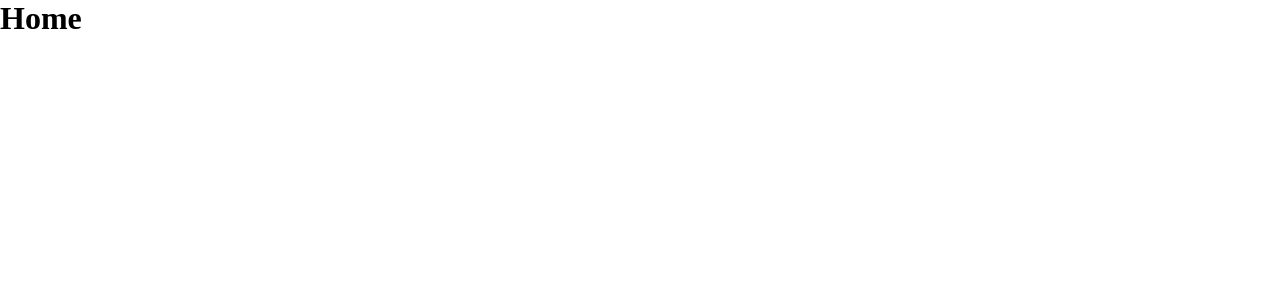
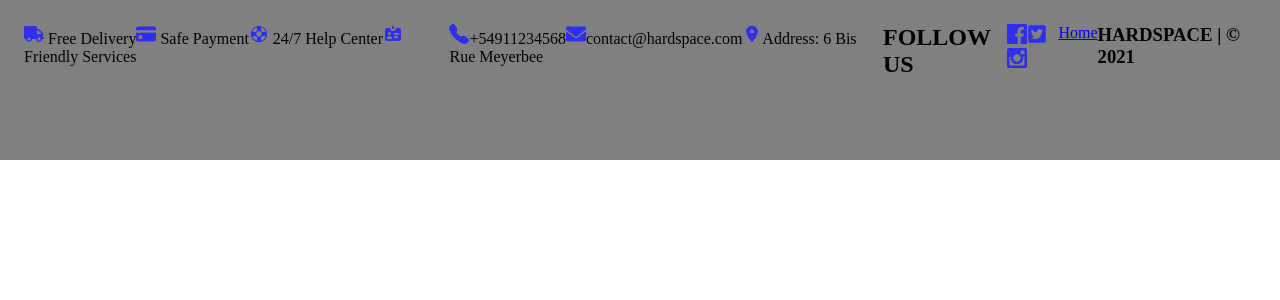
Before and after one commit to lucianhoff/hardspace-webapp, a React (Create React App) app in the folder frontend/: page / in a window 1280 px wide. Shown: the top 300 px of the page. Built offline with nearby package versions, Linux system fonts and the light colour scheme.

Commit message:
mejoras footer

```diff
--- /dev/null
+++ b/frontend/src/component-styles/footer.css
@@ -0,0 +1,22 @@
+.footer{
+    width: 100%;
+    height: 20vh;
+    background-color: grey;
+    display: fleX;
+    flex-direction: row;
+    padding: 1.5rem;
+}
+
+
+
+.icons{
+    display: flex;
+    flex-direction: column;
+}
+
+.colorIcons{
+    color:rgb(46, 46, 236);
+    width: 20px;
+    height: 20px;
+
+}
--- a/frontend/src/components/Footer.js
+++ b/frontend/src/components/Footer.js
@@ -1,37 +1,51 @@
 import React from "react"
-import '../components-styles/Footer.css';
-import {Link} from 'react-router-dom'
+import '../component-styles/footer.css';
+import { Link } from 'react-router-dom';
+import { FaTruck } from 'react-icons/fa';
+import { BsFillCreditCardFill } from 'react-icons/bs';
+import { IoIosHelpBuoy } from 'react-icons/io';
+import { HiIdentification } from 'react-icons/hi';
+import { GrFacebook } from 'react-icons/gr';
+import { BsTelephoneFill } from 'react-icons/bs';
+import { FaEnvelope } from 'react-icons/fa';
+import { MdLocationOn } from 'react-icons/md';
+import { FaTwitterSquare } from 'react-icons/fa';
+import { ImInstagram } from 'react-icons/im';
 
 
 const Footer = () => {
   return (
     <>
-    <div>
-      <footer>
-      <div className="infoIcons">
-        <i class="fab FaTruck"></i>
-        <i class="fab BsFillCreditCardFill"></i>
-        <i class="fab IoIosHelpBuoyr"></i>
-        <i class="fab HiIdentification"></i>
+      <footer className="footer">
+        <div className="">
+          <FaTruck className="colorIcons" /> Free Delivery
+          <BsFillCreditCardFill className="colorIcons"/> Safe Payment
+          <IoIosHelpBuoy className="colorIcons"/> 24/7 Help Center
+          <HiIdentification className="colorIcons"/> Friendly Services
         </div>
-        <div className="contactInfo">
-        <i class="fab BsTelephoneFill">+54911234568</i>
-        <i class="fab FaEnvelope">contact@hardspace.com</i>
-        <i class="fab MdLocationOn">Address: 6 Bis Rue Meyerbee</i>
+
+        <div className="">
+          <BsTelephoneFill className="colorIcons"/>+54911234568
+          <FaEnvelope className="colorIcons"/>contact@hardspace.com
+          <MdLocationOn className="colorIcons"/>Address: 6 Bis Rue Meyerbee
         </div>
+
         <h2>FOLLOW US</h2>
-        <div className="socialNetwork">
-        <i class="fab GrFacebook"></i>
-        <i class="fab FaTwitterSquare"></i>
-        <i class="fab ImInstagram"></i>
+
+        <div className="">
+          <GrFacebook className="colorIcons"/>
+          <FaTwitterSquare className="colorIcons"/>
+          <ImInstagram className="colorIcons"/>
         </div>
-      <div className="footerLinks">
-        <Link  className="homelink"to="/">Home</Link>
+
+        <div className="footerLinks">
+          <Link className="homelink" to="/">Home</Link>
         </div>
+
         <div className="copyright"><h3>HARDSPACE | &copy; 2021 </h3> </div>
+
       </footer>
-    </div>
     </>
-)
+  )
 }
 export default Footer
--- a/frontend/src/pages/Home.js
+++ b/frontend/src/pages/Home.js
@@ -1,9 +1,10 @@
 import React from 'react';
+import Footer from '../components/Footer'
 
 const Home = () => {
     return (
         <>
-            <h1>Home</h1>
+            <Footer/>
         </>
      );
 }
```
Also changed, not shown: frontend/component-styles/Footer.css (deleted).
